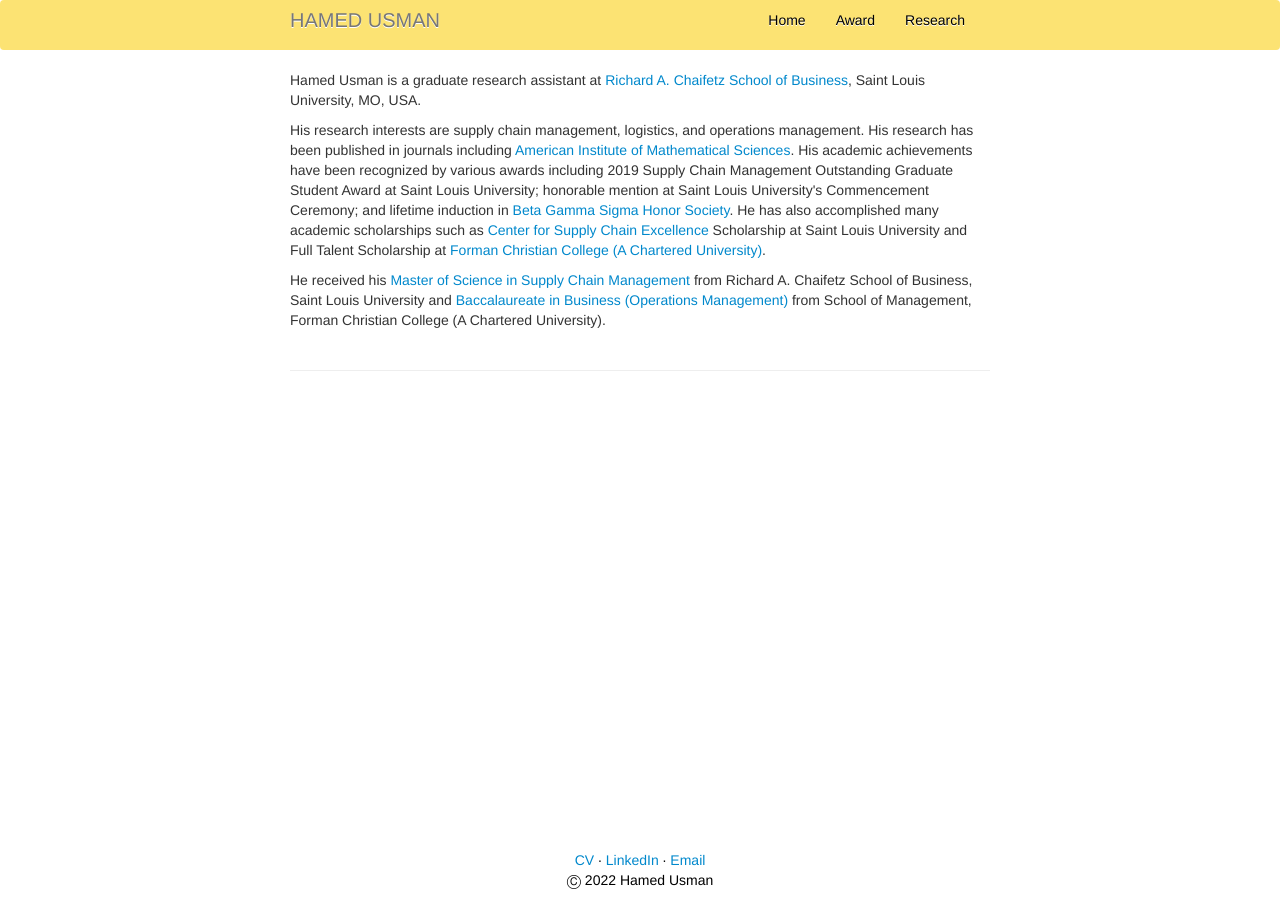
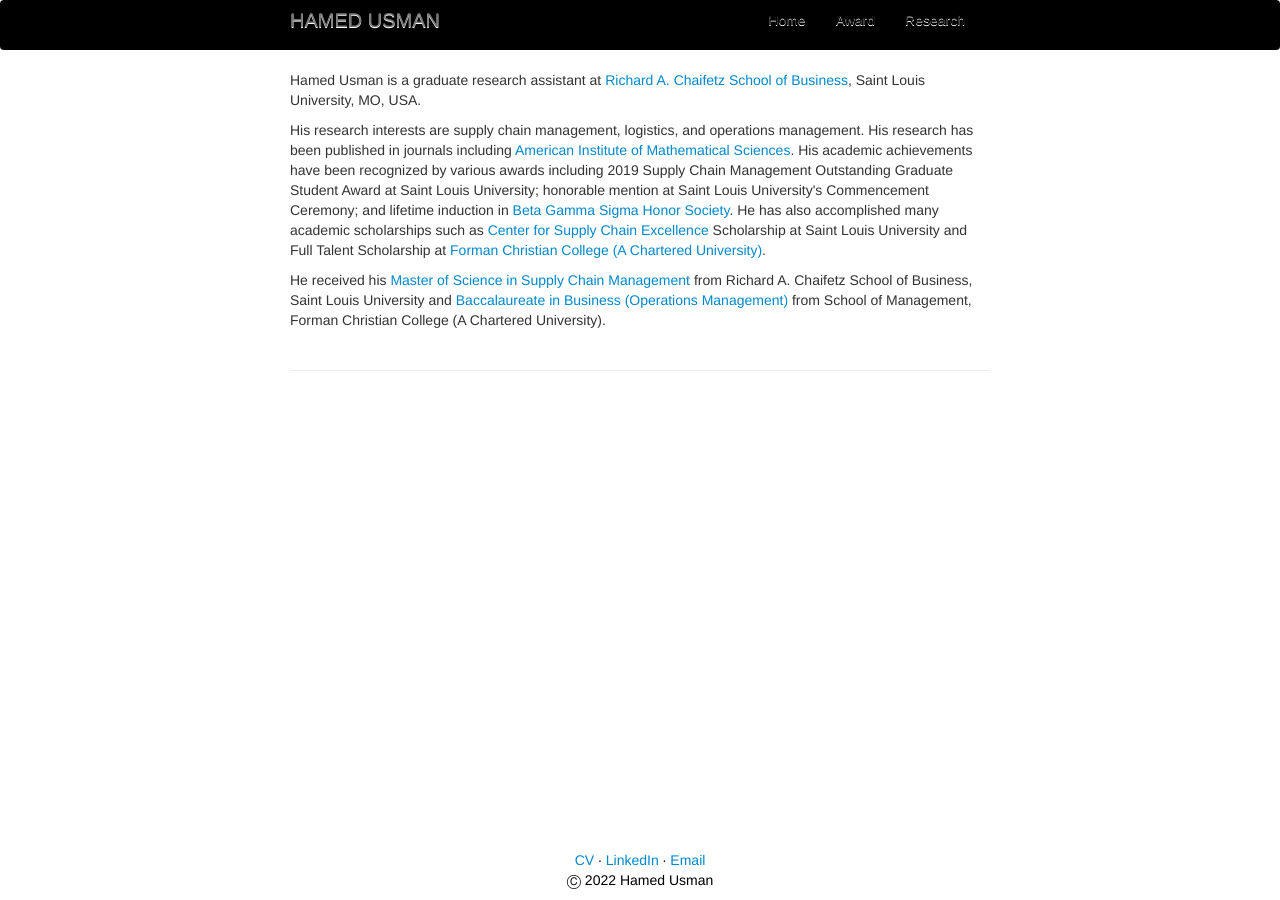
Before and after one commit to hamedusman/hamedusman.github.io, a Jekyll site: the page built from index.md, in a window 1280 px wide. Built offline with Jekyll 4.4.1, drawn with Linux system fonts in a browser that asks for light colours.

Commit message:
Update my_custom_css.css

```diff
--- a/assets/themes/twitter/css/my_custom_css.css
+++ b/assets/themes/twitter/css/my_custom_css.css
@@ -123,7 +123,7 @@
     background-image:-webkit-gradient(linear, 0 0, 0 100%, from(#000000), to(#000000));
     background-image:-webkit-linear-gradient(top, #FCE373, #FCE373);
     background-image:-o-linear-gradient(top, #FCE373, #FCE373);
-    background-image:linear-gradient(to bottom, #FCE373, #FCE373);
+    background-image:linear-gradient(to bottom, #000000, #000000);
     background-repeat:repeat-x;filter:progid:DXImageTransform.Microsoft.gradient(startColorstr='#000000', endColorstr='#000000', GradientType=0);
     border:0px solid black;
     -webkit-border-radius:4px;
```
